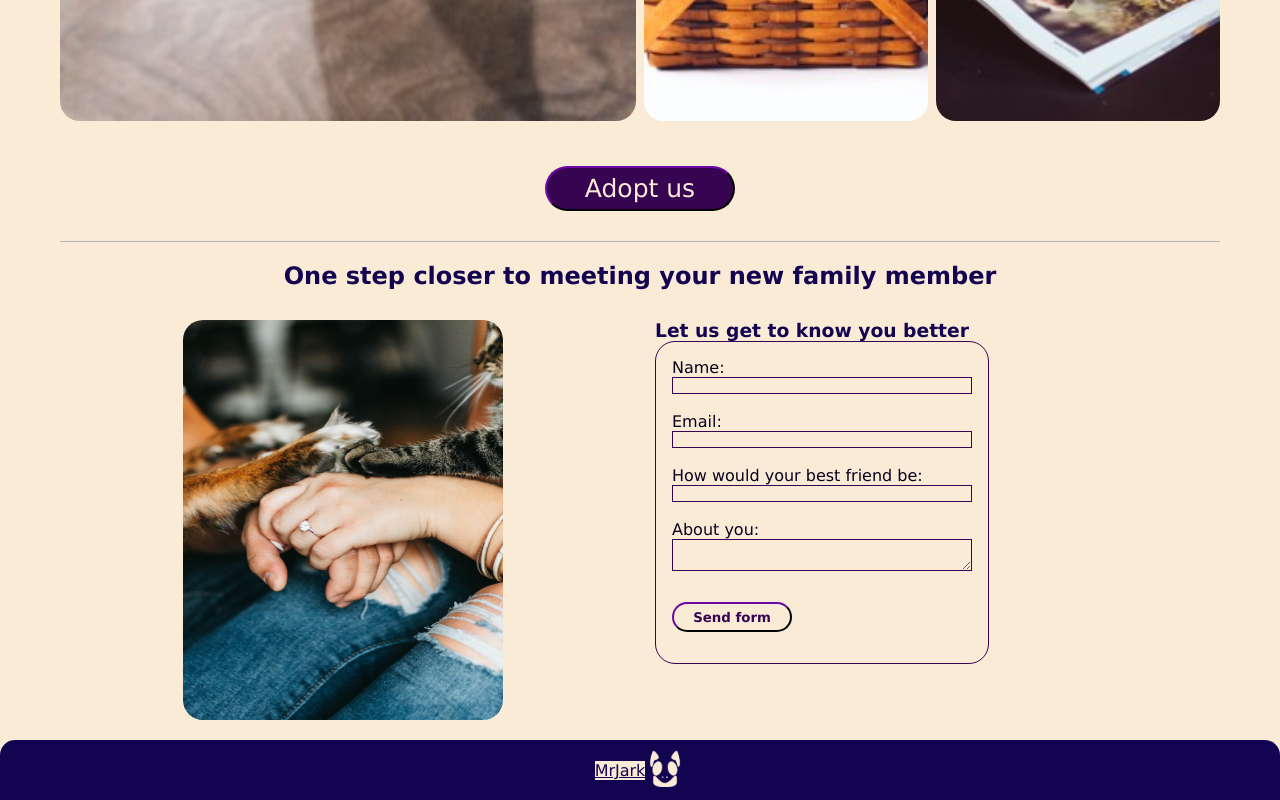
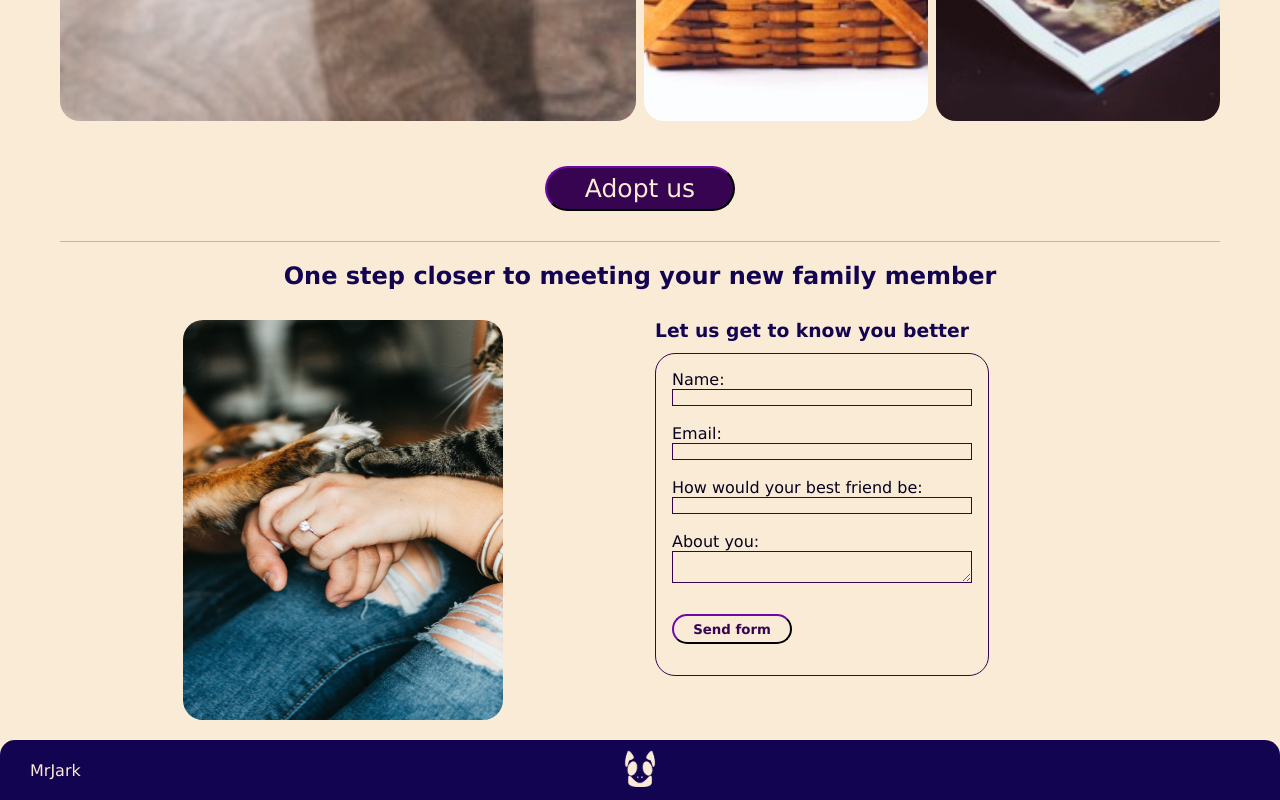
Before and after one commit to immrjark/css-grid-course, a plain HTML site: page proyect.html in a window 1280 px wide. Shown: the part 1303-2103 px from the top of the page. Drawn offline with Linux system fonts and the light colour scheme.

Commit message:
've finished the own pryect: Maskoot Pet Shelter

```diff
--- a/proyect.html
+++ b/proyect.html
@@ -86,10 +86,10 @@
     </main>
 
     <footer>
-        <div class="right-footer">
+        <div class="left-footer">
             <ul class="mrjark-profile">
                 <li>
-                    <a href="https://twitter.com/mrjark7">MrJark</a>
+                    <a href="https://mrjark.com/">MrJark</a>
                 </li>
             </ul>
         </div>
@@ -98,6 +98,7 @@
                 <li>
                     <img src="./assets/maskott-logo.png" alt="maskott-logo">
                 </li>
+
             </ul>
         </div>
     </footer>
--- a/styles/proyect.css
+++ b/styles/proyect.css
@@ -156,6 +156,9 @@ header nav ul span{
     height: 400px;
     border-radius: 20px;
 }
+.section3 h3 {
+    margin-bottom: 12px;
+}
 
 
 /* Form Style */
@@ -211,18 +214,39 @@ footer {
     width: 100%;
     height: 60px;
     background-color: rgb(19, 4, 81);
-    display: flex;
-    justify-content: center;
+    display: grid;
     align-items: center;
+    grid-template-columns: repeat(3, 1fr);
     border-radius: 15px 15px 0px 0px;
 }
 /* Footer/MrJark */
 
+.left-footer {
+    margin-left: 30px;
+}
+.left-footer ul li{
+    background-color: rgb(19,4,81);
+    color: antiquewhite;
+}
+.left-footer ul li a{
+    background: none;
+    color: antiquewhite;
+    text-decoration: none;
+}
+.left-footer ul li a:hover {
+    text-decoration: underline;
+}
 /* Footer/Logo */
+
+.mid-footer {
+    display: flex;
+    align-items: center;
+    justify-content: center;
+    background-color: rgb(19, 4, 81);
+}
 .mid-footer ul {
     background-color: rgb(19, 4, 81);
     color: antiquewhite;
-
 }
 .mid-footer ul li{
     background-color: rgb(19, 4, 81);
@@ -232,6 +256,7 @@ footer {
     width: 40px;
     background: none;
 }
+
 /* MEDIA QUERY */
 
 @media screen and (max-width: 720px) {
@@ -257,6 +282,7 @@ footer {
     .hero {
         grid-template-columns: minmax(300px, 500px);
         justify-content: center;
+        grid-auto-rows: 300px;
     }
     .hero-content {
         margin-right: 40px;
@@ -269,6 +295,7 @@ footer {
     }
     h3 {
         text-align: center;
+
     }
     input,
     textarea {
```
